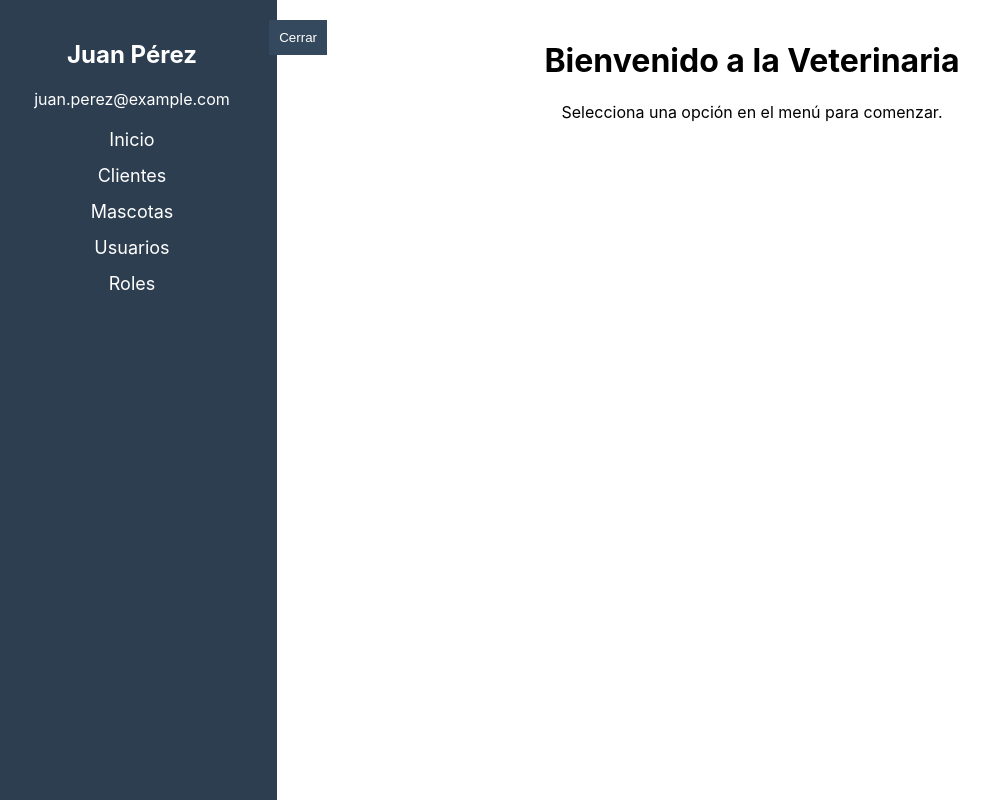
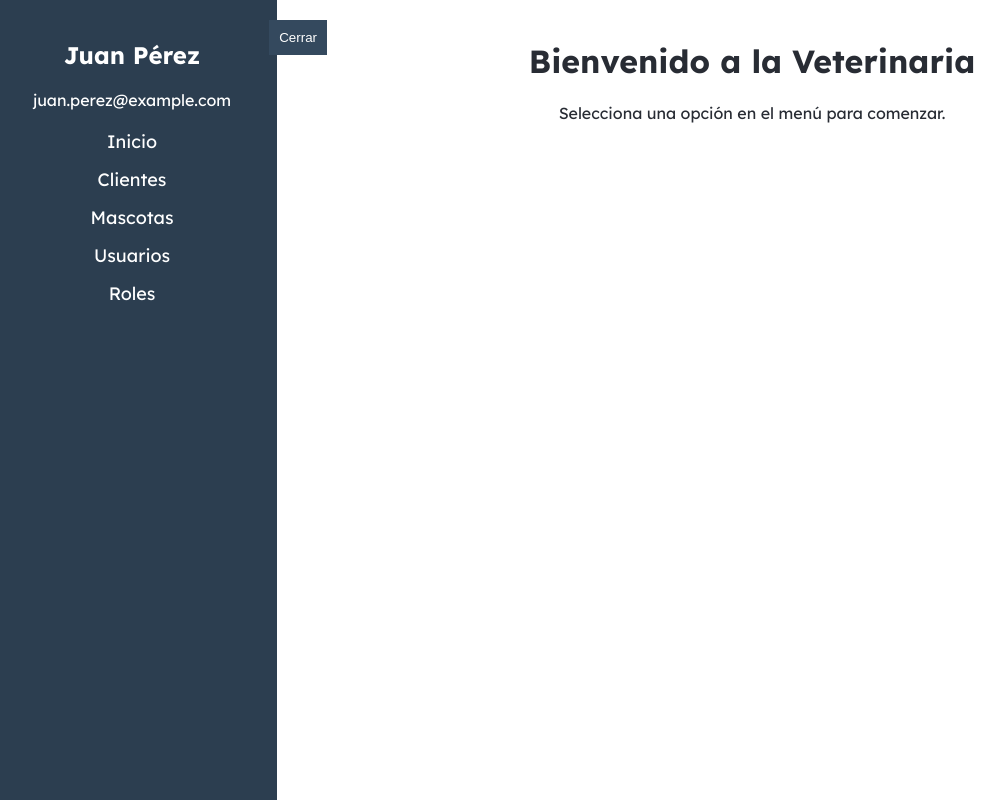
Before and after one commit to Aper-ux/VeterinariaWeb-Front, a React (Create React App) app: page / in a window 1280 px wide. Shown: the whole page, without its empty margins (13-1018 px from the left). Built offline with nearby package versions, Linux system fonts and the light colour scheme.

Commit message:
tipografia importada

```diff
--- a/src/App.css
+++ b/src/App.css
@@ -1,5 +1,9 @@
+@import url('https://fonts.googleapis.com/css2?family=Lexend:wght@100..900&display=swap');
+
 .App {
   text-align: center;
+  color: #282c34;
+  font-family: Lexend;
 }
 
 .App-logo {
```
